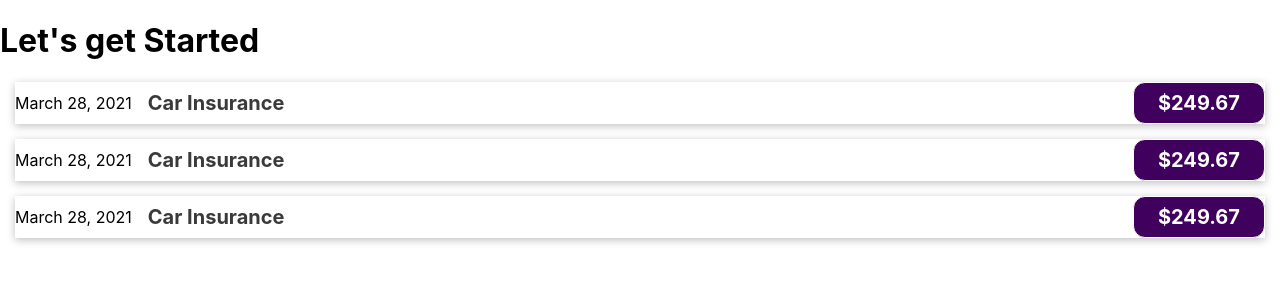
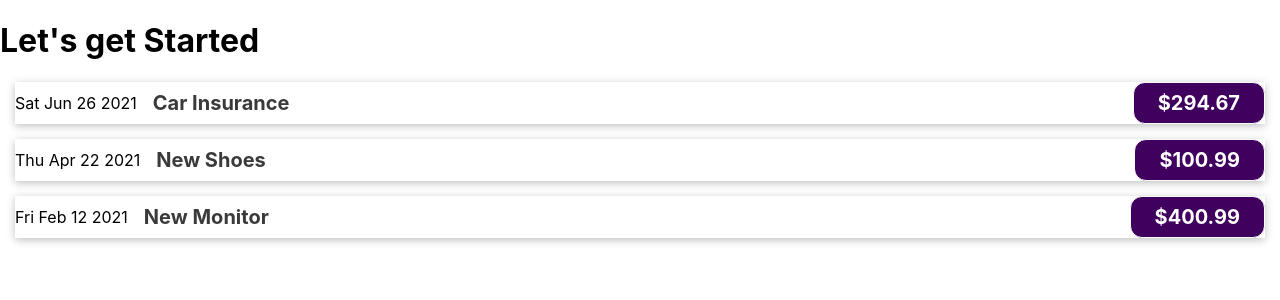
Before and after one commit to PatrickBoynton/expense-app, a React (Create React App) app: page / in a window 1280 px wide. Shown: the top 300 px of the page. Built offline with nearby package versions, Linux system fonts and the light colour scheme.

Commit message:
Removed the hard coded data and used props instead.

```diff
--- a/src/components/ExpenseItem.js
+++ b/src/components/ExpenseItem.js
@@ -1,13 +1,15 @@
 import React from "react";
 import './ExpenseItem.css';
 
-function ExpenseItem() {
+function ExpenseItem({expenses}) {
+
+
     return (
         <div className="expense-item">
-            <time>March 28, 2021</time>
+            <time>{expenses.date.toDateString()}</time>
             <div className="expense-item__description">
-                <h2>Car Insurance</h2>
-                <span className="expense-item__price">$249.67</span>
+                <h2>{expenses.title}</h2>
+                <span className="expense-item__price">${expenses.amount}</span>
             </div>
         </div>
     );
```
